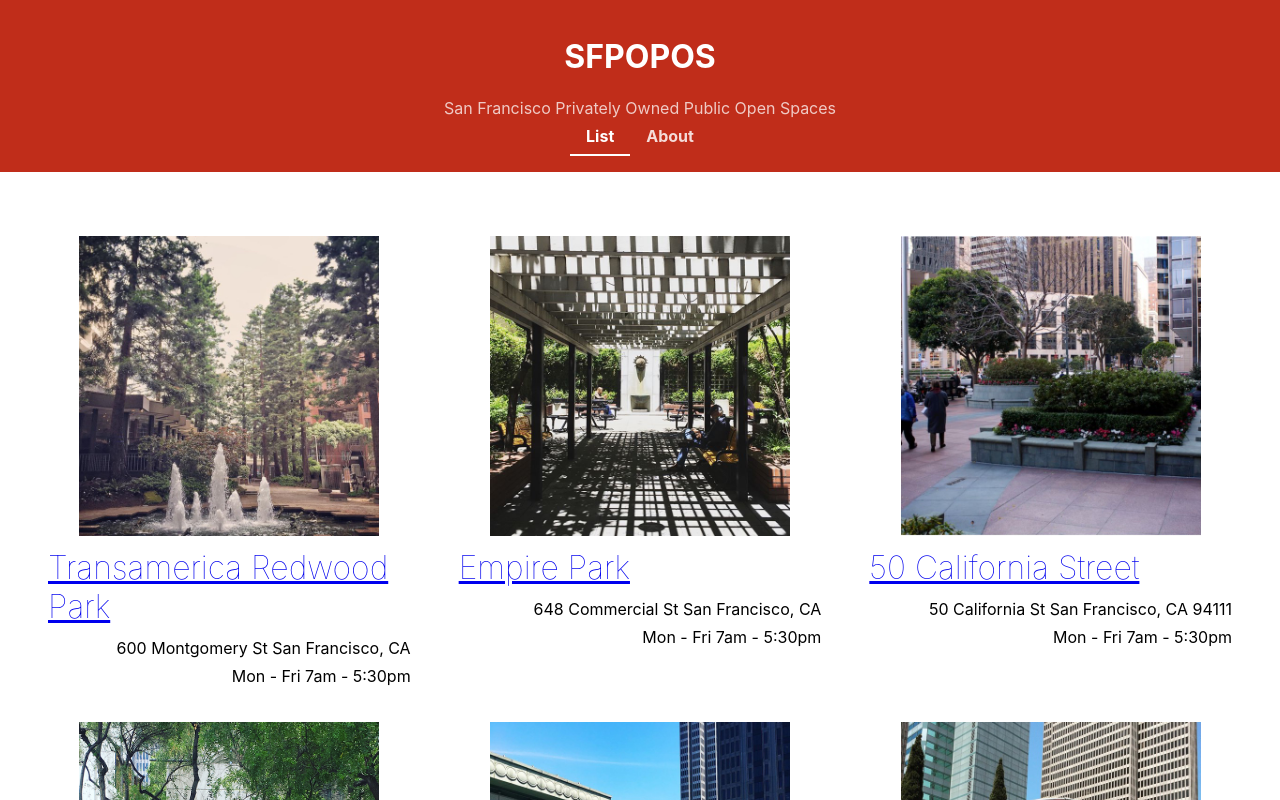
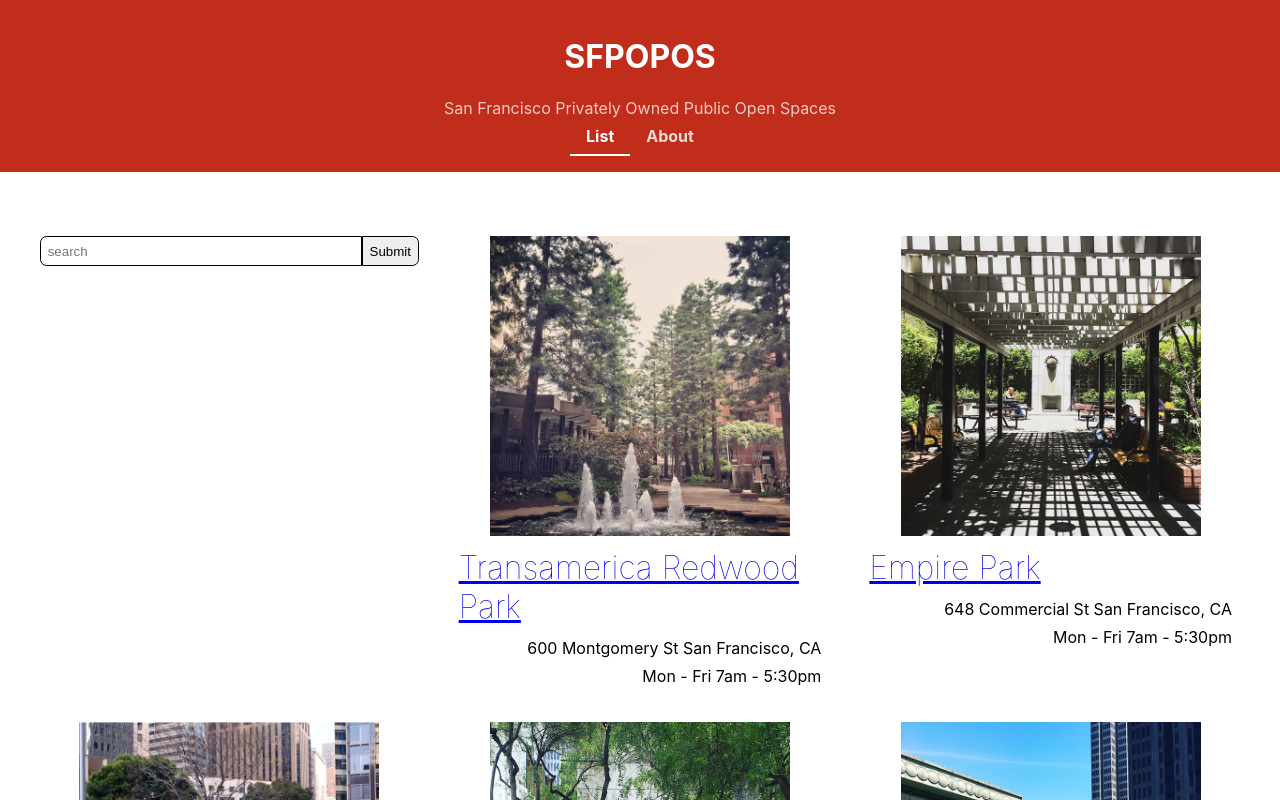
Before and after one commit to caocmai/React-Fundamentals, a React (Create React App) app: page /#/ in a window 1280 px wide. Shown: the top 800 px of the page. Built offline with nearby package versions, Linux system fonts and the light colour scheme; the HTML template or start-up script is replaced by a standard one.

Commit message:
add search function

```diff
--- a/src/components/POPOSList/POPOSList.css
+++ b/src/components/POPOSList/POPOSList.css
@@ -26,3 +26,26 @@
       grid-template-columns: 1fr;
   }
 }
+
+.POPOSList form {
+  display: flex;
+  align-items: flex-start;
+}
+
+.POPOSList form input, .POPOSList form button {
+  padding: 0.5em;
+  margin: 0;
+  border: 1px solid;
+  font-size: 1;
+}
+
+.POPOSList form input {
+  flex: 1;
+  border-top-left-radius: 0.5em;
+  border-bottom-left-radius: 0.5em;
+}
+
+.POPOSList form button {
+  border-top-right-radius: 0.5em;
+  border-bottom-right-radius: 0.5em;
+}
--- a/src/components/POPOSList/POPOSList.js
+++ b/src/components/POPOSList/POPOSList.js
@@ -1,10 +1,18 @@
-import React from "react";
+import React, { useState } from "react";
 import POPOSSpace from "../POPOSSpace/POPOSSpace";
 import "./POPOSList.css";
 import data from "../../sfpopos-data.json";
 
 function POPOSList() {
-  const spaces = data.map(({ title, address, images, hours }, i) => {
+  const [ query, setQuery ] = useState('')
+  const spaces = data.filter((obj) => {
+    // true if query is in title
+    const inTitle = obj.title.toLowerCase().includes(query.toLowerCase())
+    // true if query is in address
+    const inAddress = obj.address.toLowerCase().includes(query.toLowerCase())
+    // return true if either is true
+    return inTitle || inAddress
+}).map(({ title, address, images, hours }, i) => {
     return (
       <POPOSSpace
         id = {i}
@@ -17,7 +25,19 @@ function POPOSList() {
     );
   });
 
-  return <div className='POPOSList'>{spaces}</div>;
+  return (
+    <div className="POPOSList">
+            <form>
+                <input
+                    value={query}
+                    placeholder="search"
+                    onChange={(e) => setQuery(e.target.value)}
+                />
+                <button type="submit">Submit</button>
+            </form>
+            {spaces}
+    </div>
+    )
 }
 
 export default POPOSList;
```
